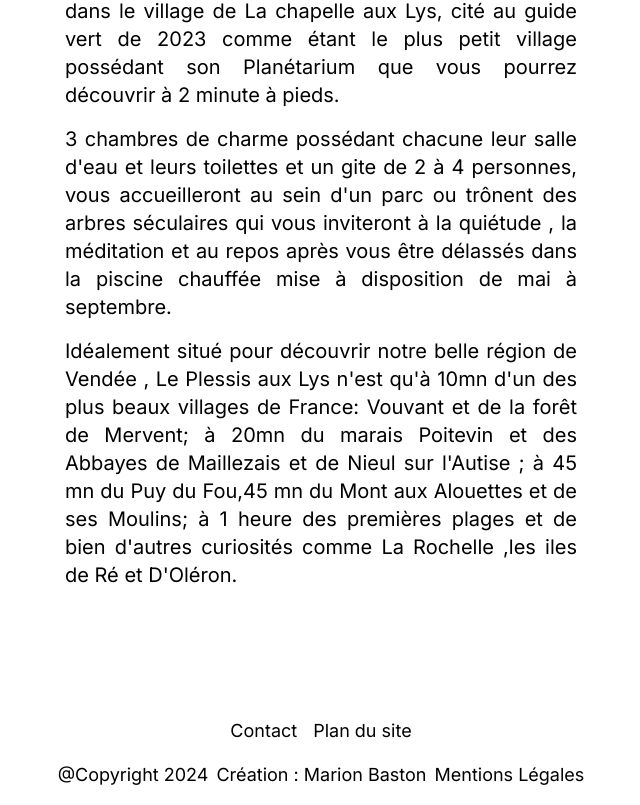
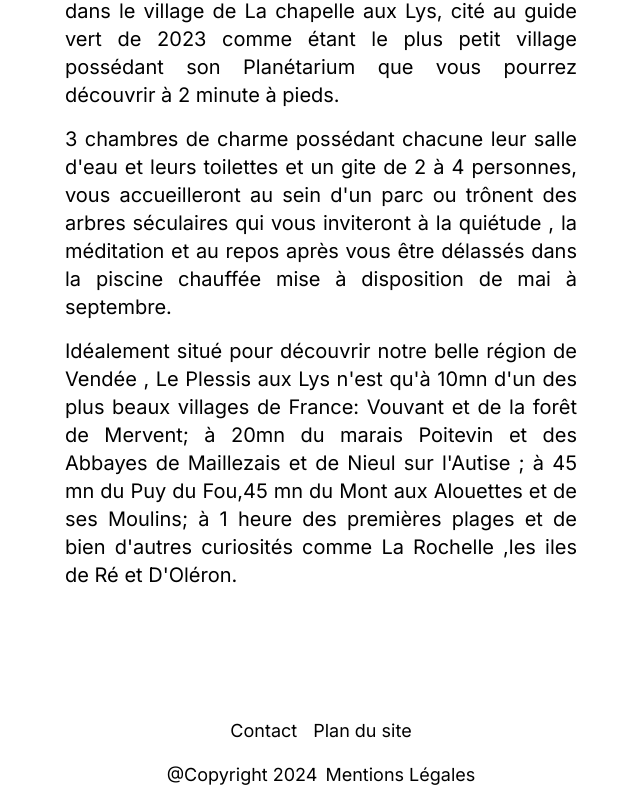
Before and after one commit to MarionbDev/Le-Plessis-Aux-Lys, a Next.js app: page / in a window 1280 px wide. Shown: the part 983-1788 px from the top of the page, without its empty margins (319-959 px from the left). Built offline with nearby package versions, Linux system fonts and the light colour scheme.

Commit message:
front : creation Footer, update styles css

```diff
--- a/app/_components/Footer.tsx
+++ b/app/_components/Footer.tsx
@@ -8,7 +8,7 @@ export default function Footer() {
       </div>
       <div className="flex flex-col md:flex-row md:justify-center w-full pt-4 gap-2">
         <p>@Copyright {currentYear} </p>
-        <p>Création : Marion Baston </p>
+        {/* <p>Création : Marion Baston </p> */}
         <p>Mentions Légales </p>
       </div>
     </div>
```
